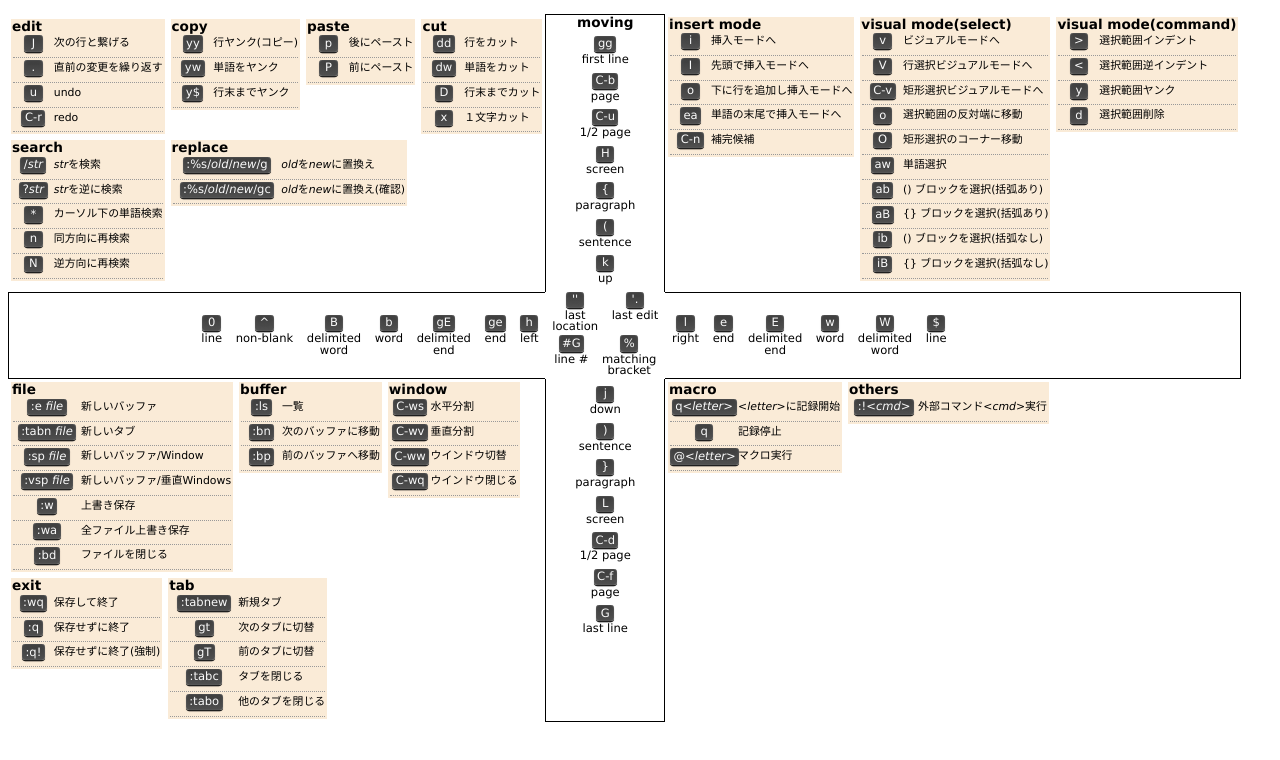
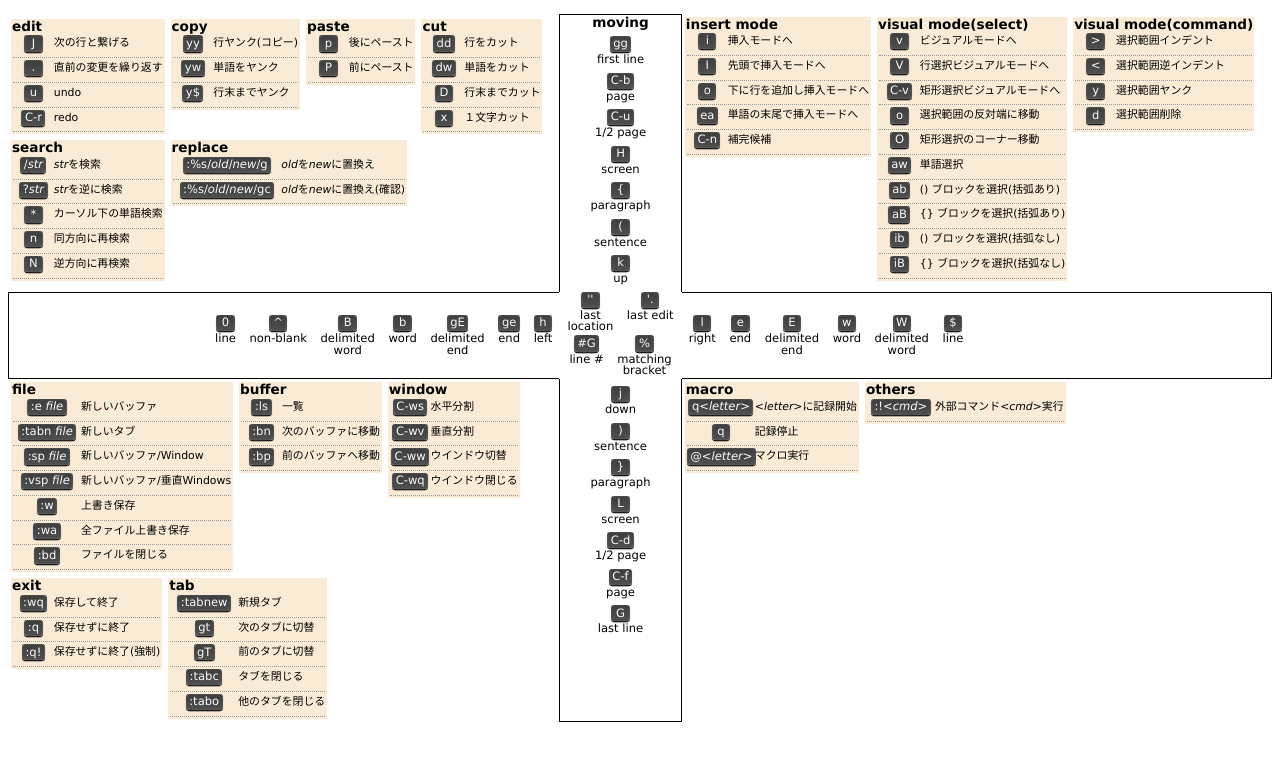
Before and after one commit to cozy-code/vim-sheet, a plain HTML site: page vimcheat.html in a window 1280 px wide. Drawn offline with Linux system fonts and the light colour scheme.

Commit message:
set table width

```diff
--- a/vimcheat.html
+++ b/vimcheat.html
@@ -5,13 +5,12 @@
     <title>vim cheat sheet</title>
     <style type="text/css">
         body{
-            width:100%;
             font: normal .85em/1 "Lucida Grande", Lucida, Arial, sans-serif;
         }
         div.table{
             display : table;
-           // width: 100%;
-           // height: 100%;
+            width: 100%;
+            height: 100%;
         }
         div.row{
             display : table-row;
```
